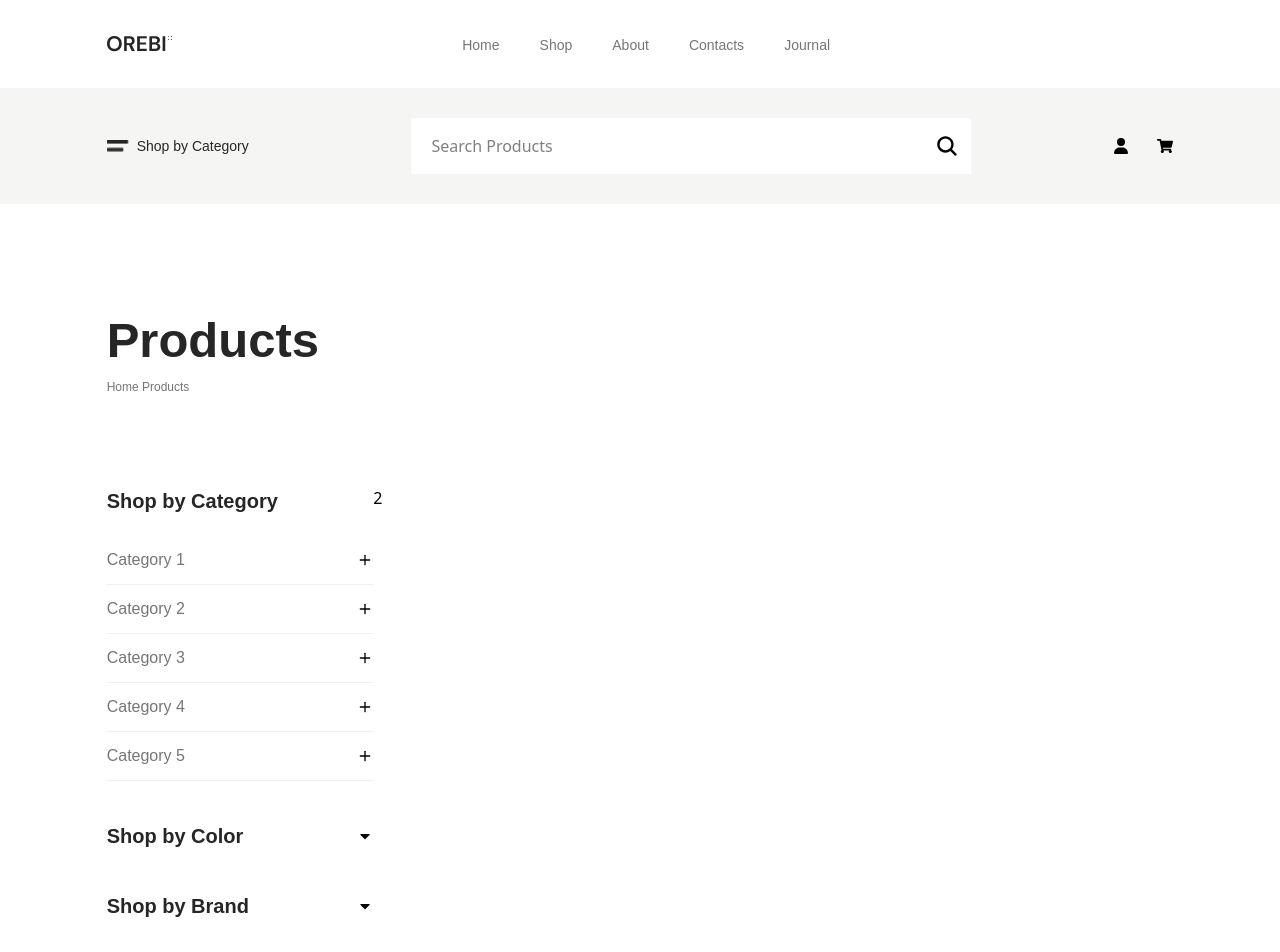
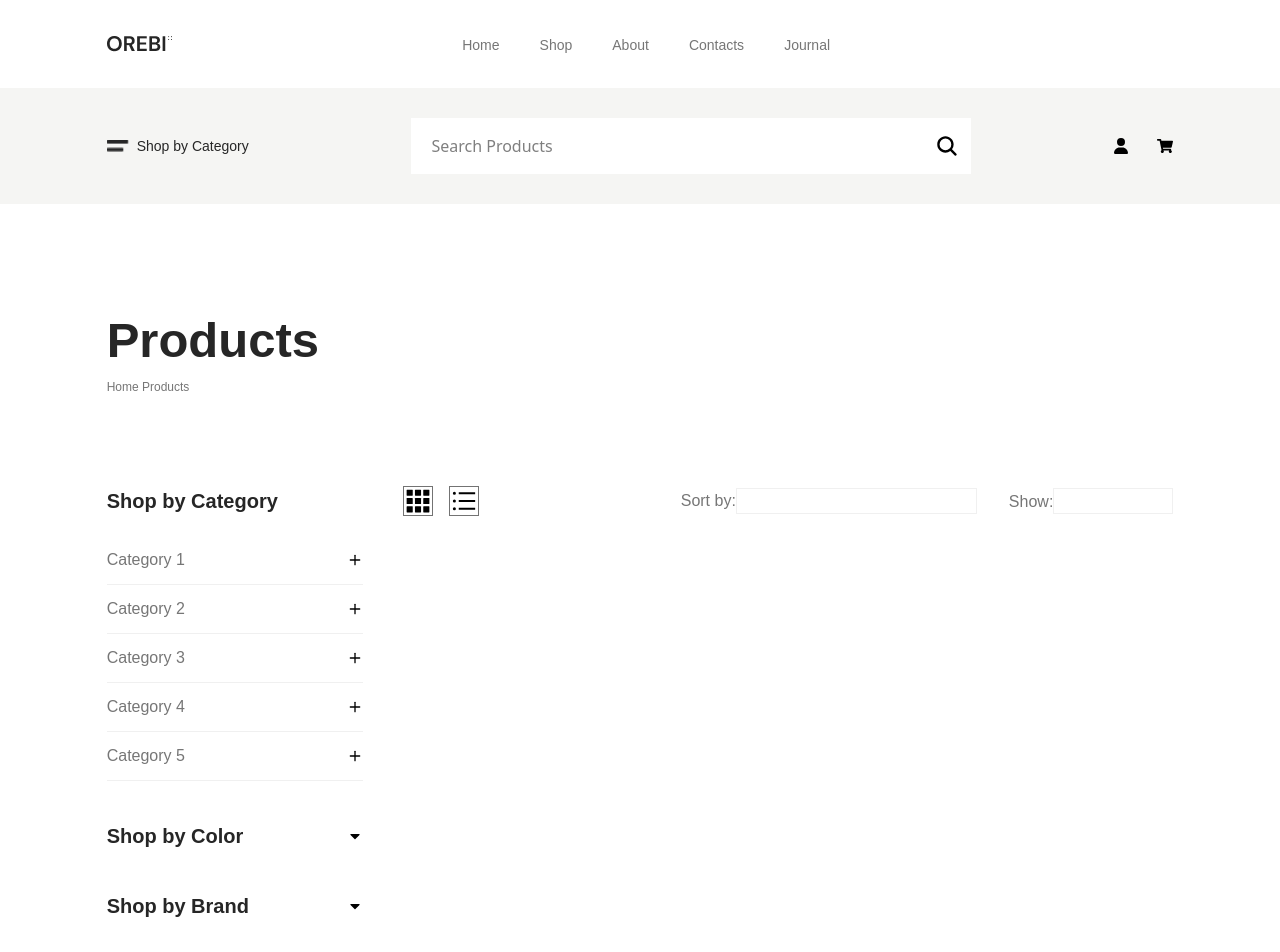
Before and after one commit to khaled6013/E-commerce, a React (Vite) app: page /shop in a window 1280 px wide. Shown: the top 952 px of the page. Built offline with nearby package versions, Linux system fonts and the light colour scheme; no server answers.

Commit message:
profucts part 1st icon & input

```diff
--- a/src/components/Products.jsx
+++ b/src/components/Products.jsx
@@ -1,6 +1,10 @@
 import { useState } from "react"
+import { AiOutlineBars } from "react-icons/ai"
 import { FaCaretDown, FaCaretUp } from "react-icons/fa"
 import { FiPlus } from "react-icons/fi"
+import { IoAppsSharp } from "react-icons/io5"
+
+
 
 
 const Products = () => {
@@ -118,7 +122,24 @@ const Products = () => {
                 </div>
               </div>
             </div>
-            <div className="w-9/12">2</div>
+            <div className="w-9/12 lg:ml-10">
+              <div className="flex items-center justify-between">
+                <div className="flex">
+                  <IoAppsSharp className="border-[1px] border-[#737373] !w-[30px] !h-[30px] text-[25px] hover:bg-[#262626] hover:text-[#ffff]"/>
+                  <AiOutlineBars className="border-[1px] border-[#737373] !w-[30px] !h-[30px] text-[25px] hover:bg-[#262626] hover:text-[#ffff] ml-4"/>
+                </div>
+                <div className="flex items-center">
+                  <div className="flex items-center">
+                     <label for="fname" className="text-[#767676] text-[16px] font-dm font-normal">Sort by:</label>
+                     <input type="text" className="border-[1px] border-[#F0F0F0] outline-0 px-1"></input>
+                  </div>
+                  <div className="ml-8">
+                       <label for="fname" className="text-[#767676] text-[16px] font-dm font-normal">Show:</label>
+                     <input type="number" className="border-[1px] border-[#F0F0F0] outline-0 px-1 w-[120px]"></input>
+                  </div>
+                </div>
+              </div>
+            </div>
           </div>
         </div>
       </div>
```
Also changed, not shown: src/components/ContextApi.jsx (+12 -12 lines), src/assets/bar1.png (added), src/assets/bar2.png (added).
